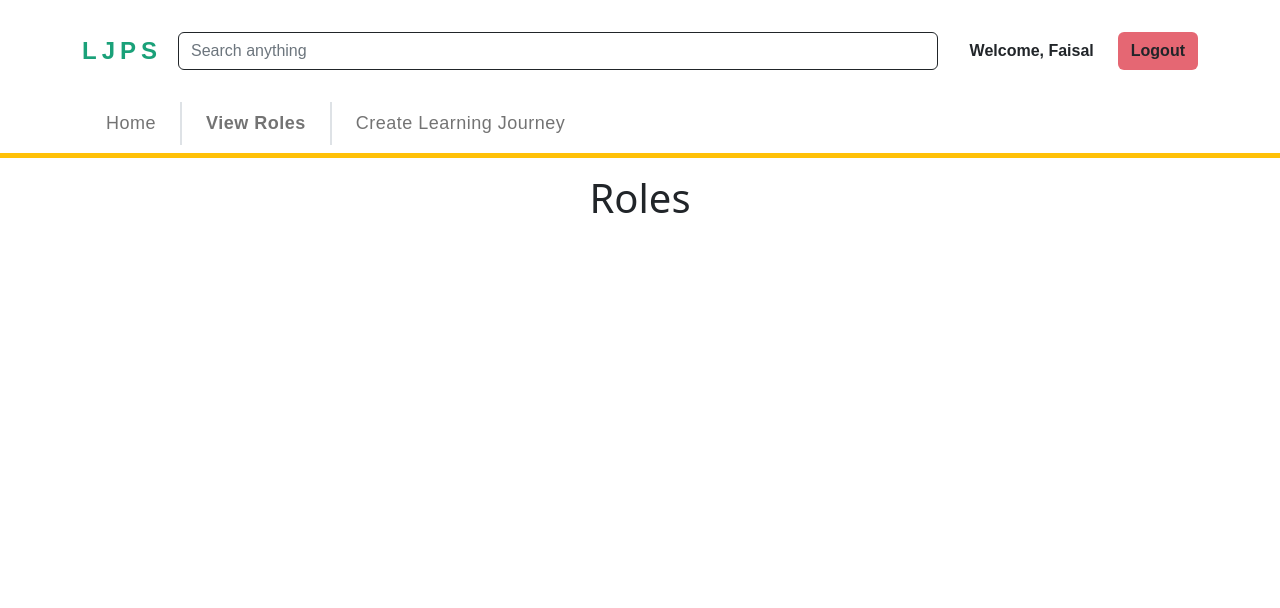
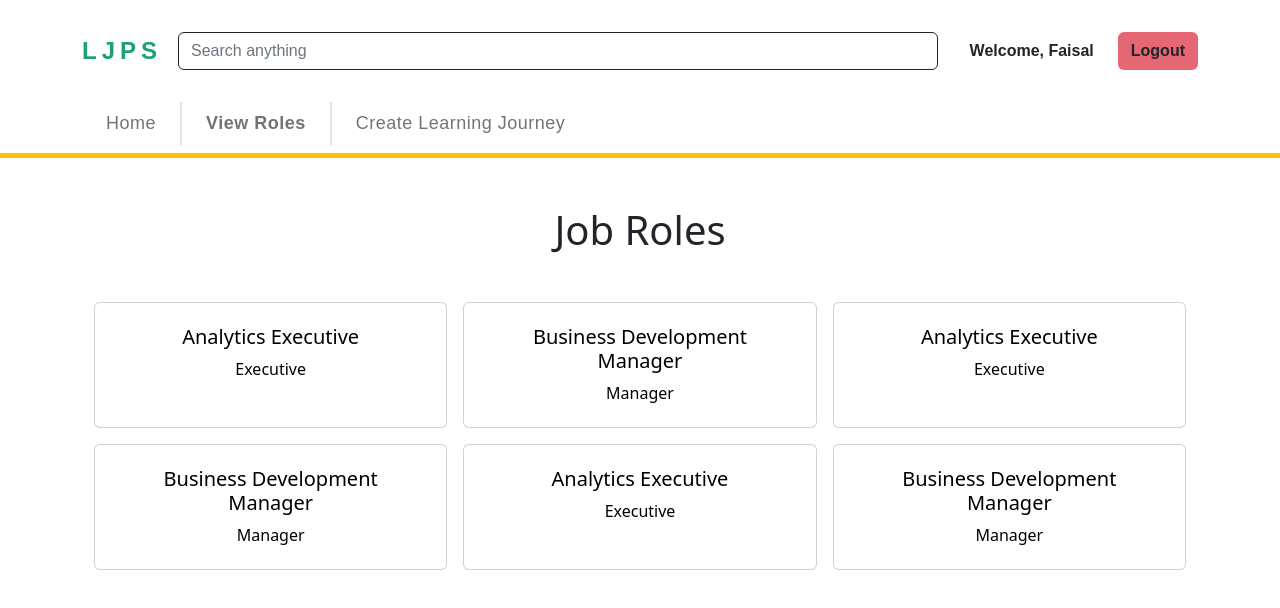
Before and after one commit to SPM-proj-team/spm-frontend, a Vue app: page /JobRoles in a window 1280 px wide. Shown: the top 608 px of the page. Built offline with nearby package versions, Linux system fonts and the light colour scheme.

Commit message:
Initialized view roles

```diff
--- a/src/App.vue
+++ b/src/App.vue
@@ -10,7 +10,8 @@ import MainNavbar from './components/MainNavbar.vue'
 export default {
   components:{
     MainNavbar
-  }
+  },
+
 }
 
 </script>
--- /dev/null
+++ b/src/components/JobRolesCard.vue
@@ -0,0 +1,28 @@
+<template>
+    <div class="container">
+        <div class="row row-cols-md-3 g-2 g-lg-3 justify-content-center">
+            <div v-for="jobRole in jobRoles" :key="jobRole.id" class="col ">
+                <button class="btn btn-light card w-100 h-100">
+                    <div class="card-body w-100">
+                        <h5 class="card-title ">{{jobRole.role}}</h5>
+                        <p class="card-text"> {{jobRole.position}}</p>
+                    </div>
+                </button>
+            </div>
+        </div>
+    </div>
+
+</template>
+
+<script>
+
+export default {
+    props: ['jobRoles']
+
+}
+
+</script>
+
+<style scoped>
+
+</style>
--- a/src/views/AboutView.vue
+++ /dev/null
@@ -1,5 +0,0 @@
-<template>
-  <div class="about">
-    <h1>This is an about page</h1>
-  </div>
-</template>
--- a/src/views/JobRoles.vue
+++ b/src/views/JobRoles.vue
@@ -1,10 +1,31 @@
 <template>
-  <div class="container mt-3 text-center">
-    <h1>Roles</h1>
+  <div class="container">
+    <h1 class="my-5 text-center text-gray-500">Job Roles</h1>
+    <JobRolesCard :jobRoles="jobRoles"/>
   </div>
 </template>
 
-<script setup>
+<script>
+
+import JobRolesCard from '../components/JobRolesCard.vue'
+
+export default {
+  components: {
+    JobRolesCard
+  },
+  data () {
+    return {
+      jobRoles: [
+        {id:1, role: 'Analytics Executive', position: 'Executive'},
+        {id:2, role: 'Business Development Manager', position: 'Manager'},
+        {id:1, role: 'Analytics Executive', position: 'Executive'},
+        {id:4, role: 'Business Development Manager', position: 'Manager'},
+        {id:1, role: 'Analytics Executive', position: 'Executive'},
+        {id:6, role: 'Business Development Manager', position: 'Manager'}
+      ]
+    }
+  }
+}
 
 </script>
 
```
